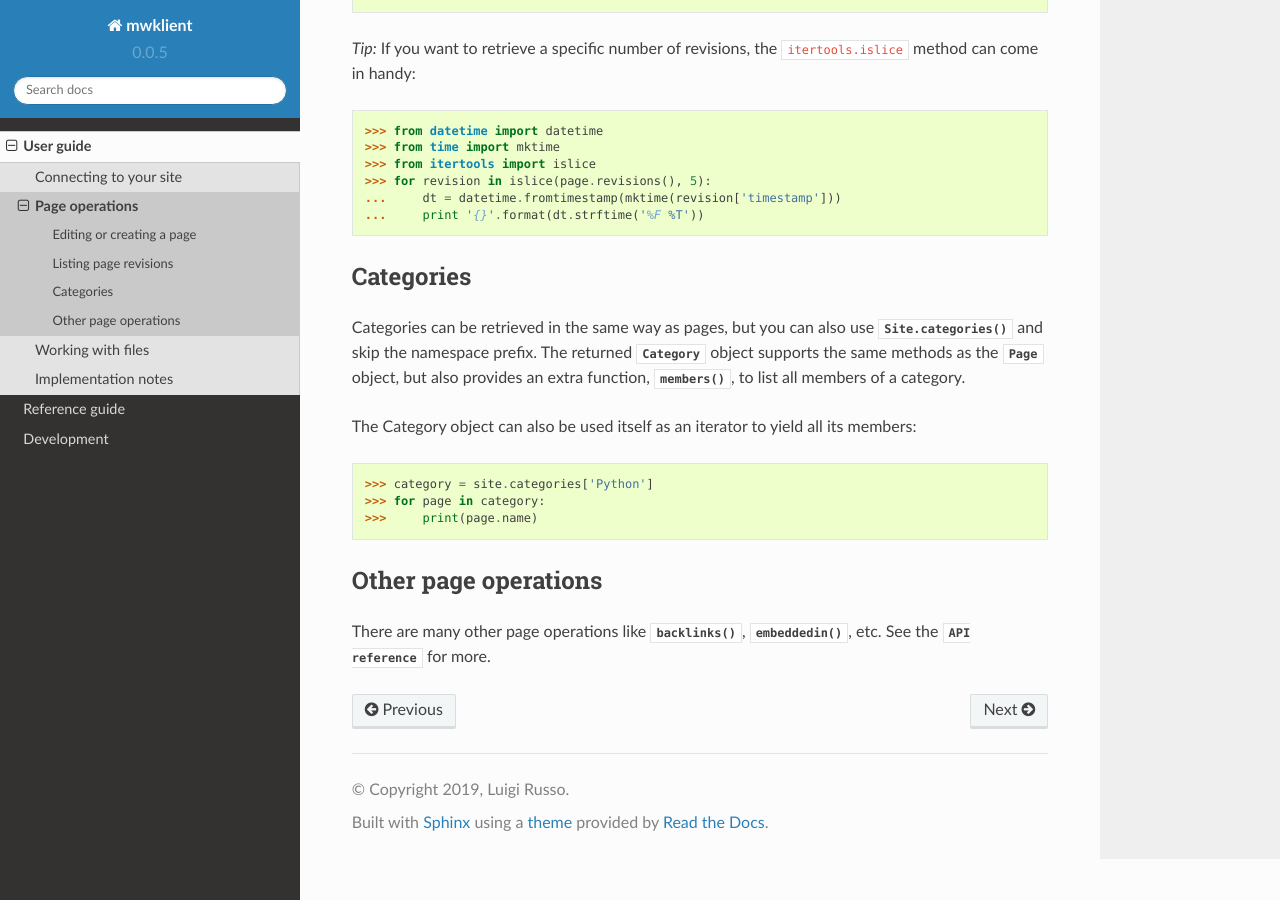
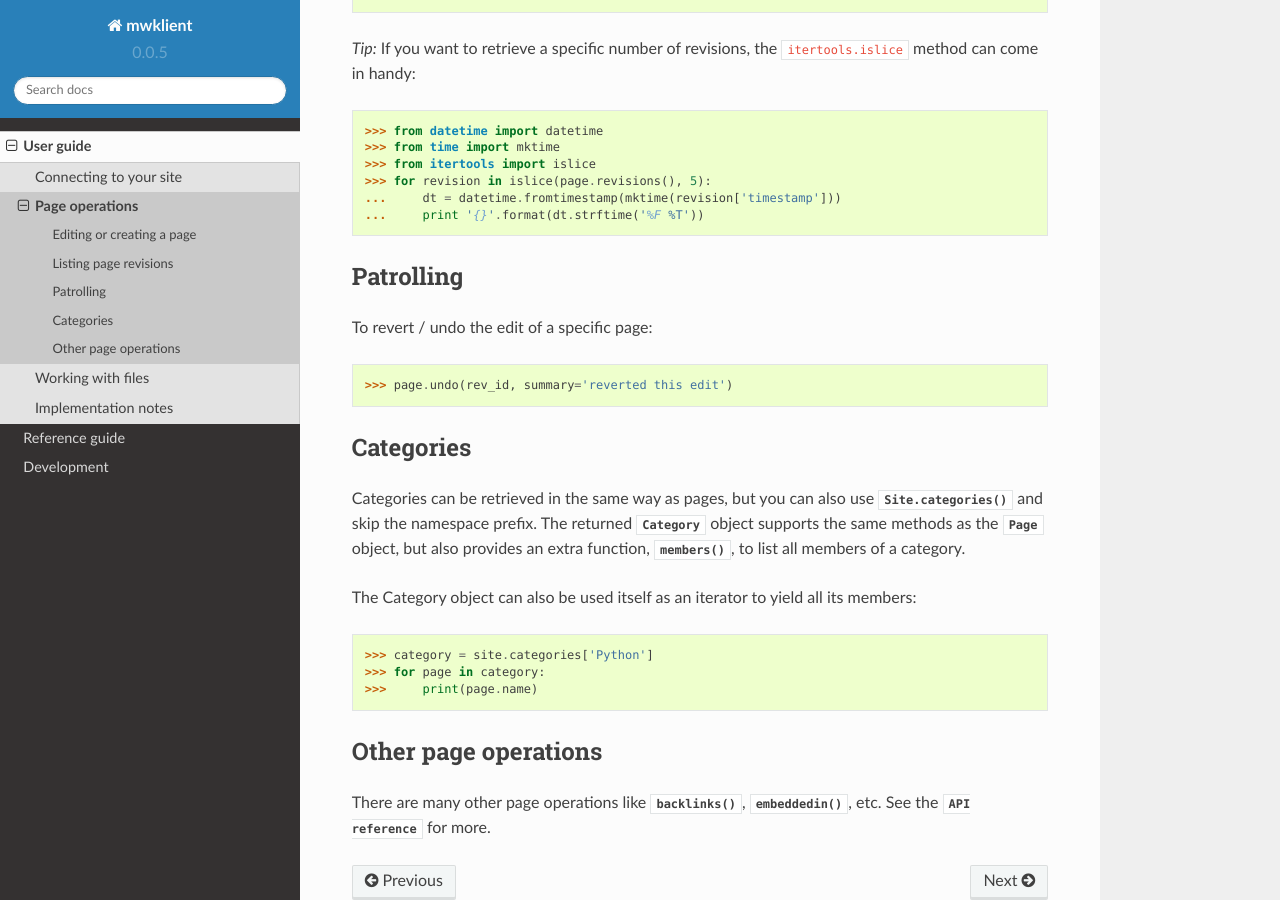
Before and after one commit to lrusso96/mwklient, a Sphinx documentation site: the page built from docs/source/user/page-ops.rst, in a window 1280 px wide and 900 px high, scrolled down 1188 px. Built offline with Sphinx 7.4.7 and the Read the Docs theme 2.0.0, drawn with Linux system fonts in a browser that asks for light colours; the version number is read from the project's files by our own code.

Commit message:
update docs

```diff
--- a/docs/source/user/connecting.rst
+++ b/docs/source/user/connecting.rst
@@ -14,7 +14,7 @@ Then try to connect to a site:
 By default, mwklient will connect using https. If your site doesn't support
 https, you need to explicitly request http like so:
 
-    >>> site = Site(('http', 'test.wikipedia.org'))
+    >>> site = Site('test.wikipedia.org', scheme='http')
 
 .. _endpoint:
 
--- a/docs/source/user/page-ops.rst
+++ b/docs/source/user/page-ops.rst
@@ -61,6 +61,15 @@ is handled under the hood so you don't have to worry about it.
     ...     dt = datetime.fromtimestamp(mktime(revision['timestamp']))
     ...     print '{}'.format(dt.strftime('%F %T'))
 
+
+Patrolling
+----------
+
+To revert / undo the edit of a specific page:
+
+    >>> page.undo(rev_id, summary='reverted this edit')
+
+
 Categories
 ----------
 
```
